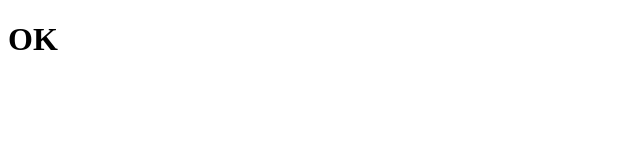
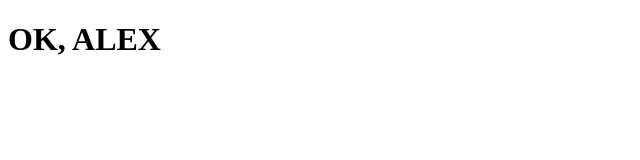
Before and after one commit to ramanvilkhu/OK, a plain HTML site: page index.html in a window 1280 px wide. Shown: the whole page, without its empty margins (0-640 px from the left). Drawn offline with Linux system fonts and the light colour scheme.

Commit message:
Update index.html

```diff
--- a/index.html
+++ b/index.html
@@ -1,6 +1,6 @@
 <!DOCTYPE html>
 <html>
 <body>
-<h1>OK</h1>
+<h1>OK, ALEX</h1>
 </body>
 </html>
```
